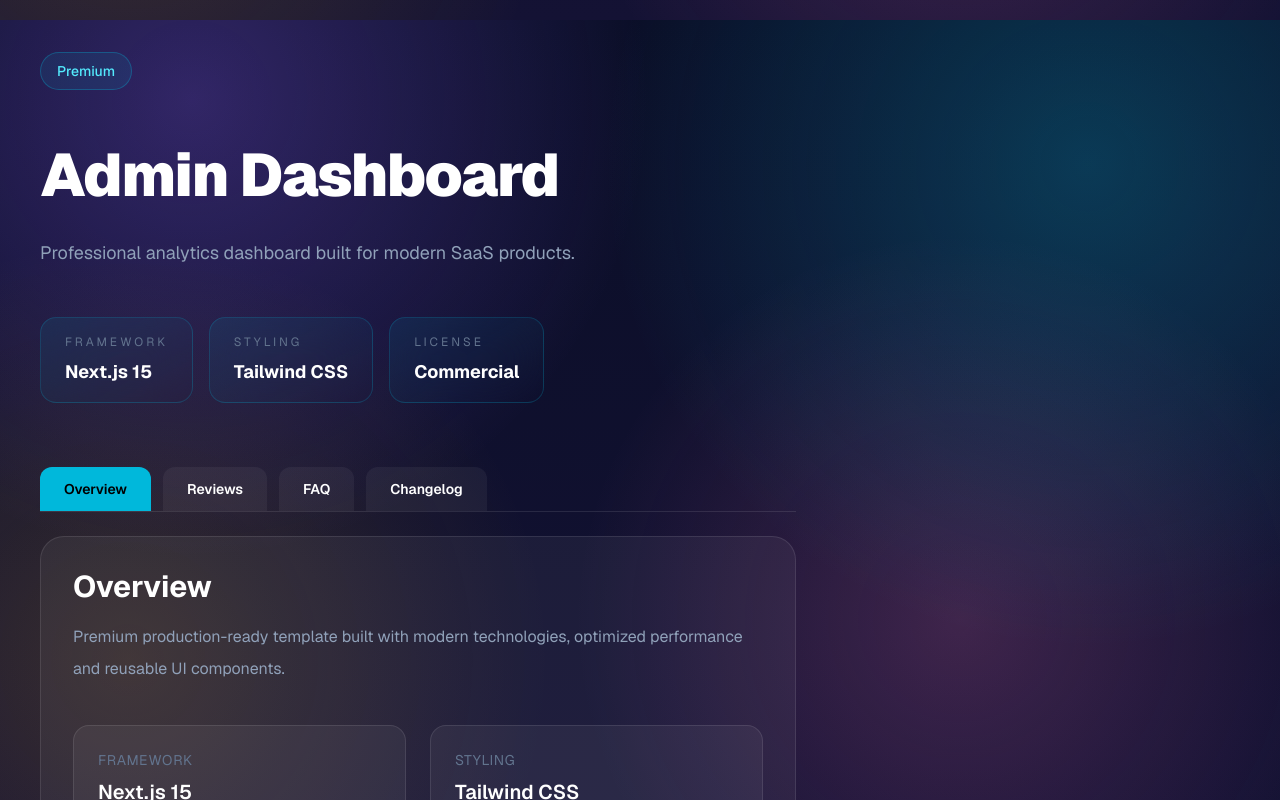
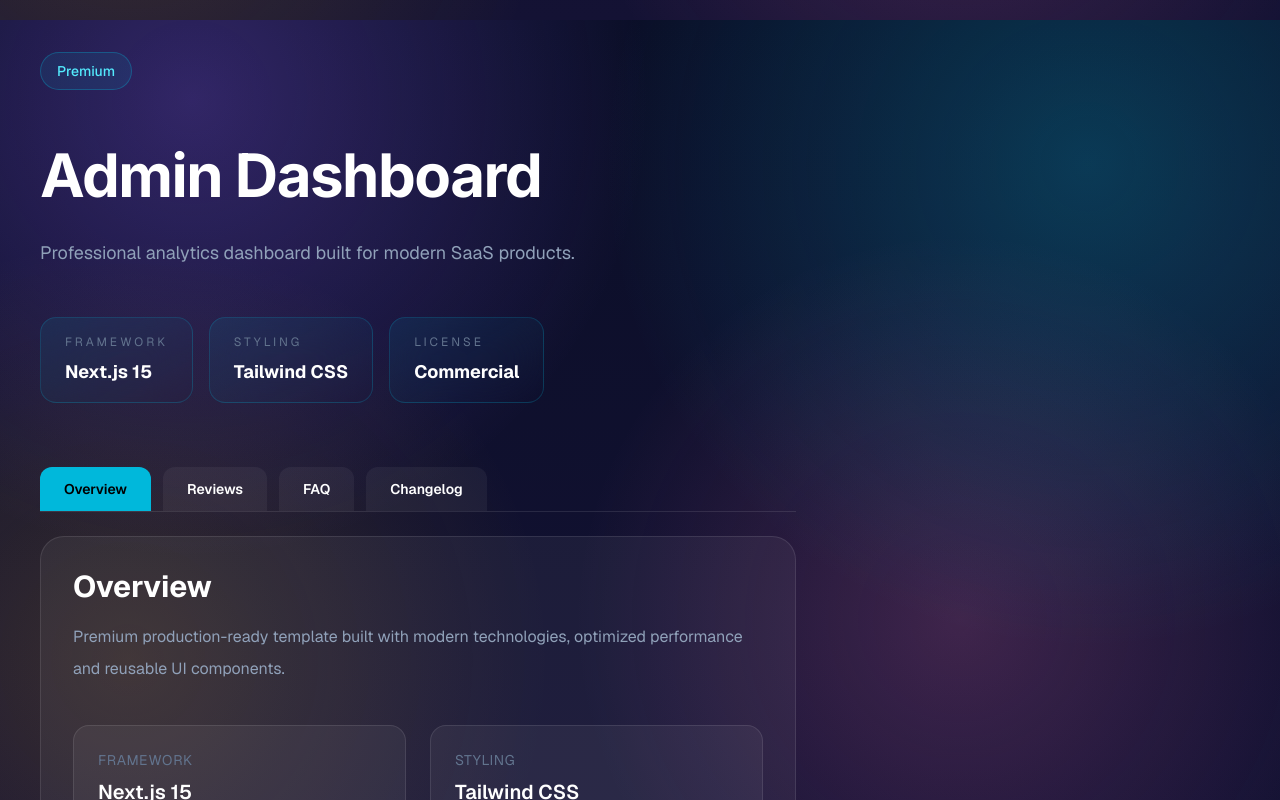
Before and after one commit to ghandon183-glitch/nexora-core, a Next.js app: page /templates/admin-dashboard in a window 1280 px wide. Shown: the part 780-1580 px from the top of the page. Built offline with nearby package versions, Linux system fonts and the light colour scheme.

Commit message:
Fix keyboard focus ring, add reduced-motion support, add per-template fonts

```diff
--- a/app/templates/[slug]/page.tsx
+++ b/app/templates/[slug]/page.tsx
@@ -12,6 +12,7 @@ import PurchaseCard from "@/components/product/purchase-card";
 import RelatedTemplates from "@/components/sections/related-templates";
 
 import { getTemplate } from "@/lib/data/get-template";
+import { getHeadingFontClass } from "@/lib/fonts";
 
 interface PageProps {
   params: Promise<{
@@ -51,6 +52,7 @@ export default async function TemplateDetailsPage({
                 description={template.description}
                 badge={template.badge}
                 price={template.price}
+                headingFontClassName={getHeadingFontClass(template.slug)}
               />
 
               <ProductTabs
--- a/components/product/product-header.tsx
+++ b/components/product/product-header.tsx
@@ -5,19 +5,21 @@ interface ProductHeaderProps {
   description: string;
   badge?: string;
   price: number;
+  headingFontClassName?: string;
 }
 
 export default function ProductHeader({
   title,
   description,
   badge,
+  headingFontClassName = "",
 }: ProductHeaderProps) {
   return (
     <div className="space-y-12">
       {badge && <Badge>{badge}</Badge>}
 
       <div className="space-y-6">
-        <h1 className="text-5xl font-black leading-tight tracking-tight text-white xl:text-6xl">
+        <h1 className={`text-5xl font-black leading-tight tracking-tight text-white xl:text-6xl ${headingFontClassName}`}>
           {title}
         </h1>
 
--- a/components/sections/pricing.tsx
+++ b/components/sections/pricing.tsx
@@ -3,6 +3,7 @@ import Link from "next/link";
 import Button from "@/components/ui/button";
 import Reveal from "@/components/ui/reveal";
 import { templates } from "@/lib/data/templates";
+import { getHeadingFontClass } from "@/lib/fonts";
 
 export default function Pricing() {
   return (
@@ -48,7 +49,7 @@ export default function Pricing() {
                     </div>
                   )}
 
-                  <h3 className="text-3xl font-bold text-white">
+                  <h3 className={`text-3xl font-bold text-white ${getHeadingFontClass(template.slug)}`}>
                     {template.title}
                   </h3>
 
--- a/components/ui/button.tsx
+++ b/components/ui/button.tsx
@@ -14,7 +14,7 @@ export default function Button({
   ...props
 }: ButtonProps) {
   const base =
-    "inline-flex items-center justify-center rounded-xl px-6 py-3 font-semibold transition-all duration-300 focus:outline-none";
+    "inline-flex items-center justify-center rounded-xl px-6 py-3 font-semibold transition-all duration-300 outline-none focus-visible:ring-2 focus-visible:ring-offset-2 focus-visible:ring-offset-[#0a0e27] focus-visible:ring-white/60";
 
   const variants = {
     primary:
--- a/components/ui/reveal.tsx
+++ b/components/ui/reveal.tsx
@@ -1,6 +1,6 @@
 "use client";
 
-import { motion } from "framer-motion";
+import { motion, useReducedMotion } from "framer-motion";
 import { ReactNode } from "react";
 
 interface RevealProps {
@@ -20,6 +20,12 @@ export default function Reveal({
   x = 0,
   duration = 0.6,
 }: RevealProps) {
+  const prefersReducedMotion = useReducedMotion();
+
+  if (prefersReducedMotion) {
+    return <div className={className}>{children}</div>;
+  }
+
   return (
     <motion.div
       className={className}
--- a/components/ui/template-card.tsx
+++ b/components/ui/template-card.tsx
@@ -3,6 +3,7 @@ import Link from "next/link";
 
 import Card from "./card";
 import Button from "./button";
+import { getHeadingFontClass } from "@/lib/fonts";
 
 interface TemplateCardProps {
   slug: string;
@@ -69,7 +70,7 @@ export default function TemplateCard({
 
         <div>
 
-          <h3 className="text-2xl font-bold text-white transition-colors duration-300 group-hover:text-cyan-400">
+          <h3 className={`text-2xl font-bold text-white transition-colors duration-300 group-hover:text-cyan-400 ${getHeadingFontClass(slug)}`}>
             {title}
           </h3>
 
--- /dev/null
+++ b/lib/fonts.ts
@@ -0,0 +1,36 @@
+import { Space_Grotesk, Inter, Bebas_Neue } from "next/font/google";
+
+// Curated per-template font pairings (via ui-ux-pro-max design database):
+// - Modern SaaS (violet/tech): "Tech Startup" pairing -> Space Grotesk
+// - Admin Dashboard (cyan/data): "Minimal Swiss" pairing -> Inter
+// - Creative Agency (pink/orange): "Bold Statement" pairing -> Bebas Neue
+const spaceGrotesk = Space_Grotesk({
+  subsets: ["latin"],
+  weight: ["600", "700"],
+  variable: "--font-heading-saas",
+});
+
+const inter = Inter({
+  subsets: ["latin"],
+  weight: ["600", "700"],
+  variable: "--font-heading-dashboard",
+});
+
+const bebasNeue = Bebas_Neue({
+  subsets: ["latin"],
+  weight: ["400"],
+  variable: "--font-heading-agency",
+});
+
+export function getHeadingFontClass(slug: string): string {
+  switch (slug) {
+    case "modern-saas":
+      return `${spaceGrotesk.variable} font-[family-name:var(--font-heading-saas)]`;
+    case "admin-dashboard":
+      return `${inter.variable} font-[family-name:var(--font-heading-dashboard)]`;
+    case "creative-agency":
+      return `${bebasNeue.variable} font-[family-name:var(--font-heading-agency)] tracking-wide`;
+    default:
+      return "";
+  }
+}
```
